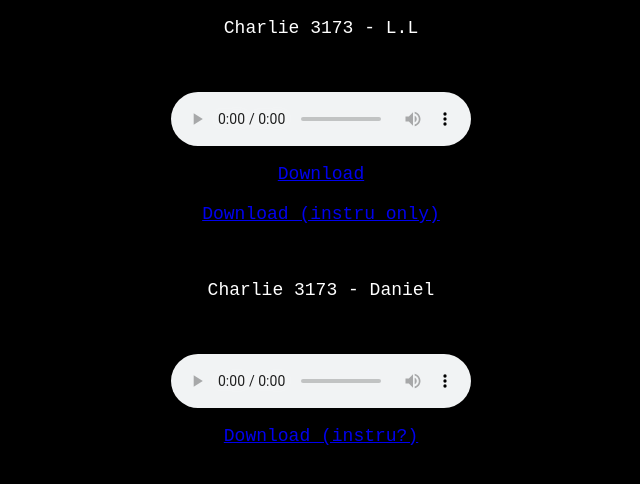
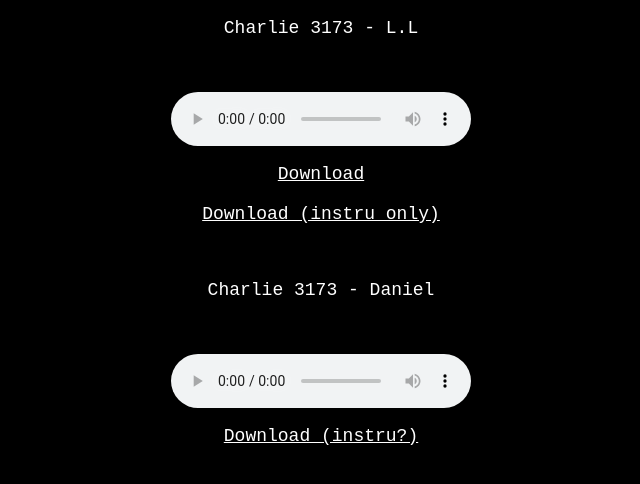
Before and after one commit to UnsecureGarden/charlie3173, a plain HTML site: page index.html in a window 1280 px wide. Shown: the whole page, without its empty margins (319-959 px from the left). Drawn offline with Linux system fonts and the light colour scheme.

Commit message:
Update styles.css

```diff
--- a/styles.css
+++ b/styles.css
@@ -43,4 +43,5 @@ body {
 
 .downloadLink, .downloadLinkInstru {
     text-decoration: underline;
+    color: white; /* Couleur du texte en blanc */
 }
```
